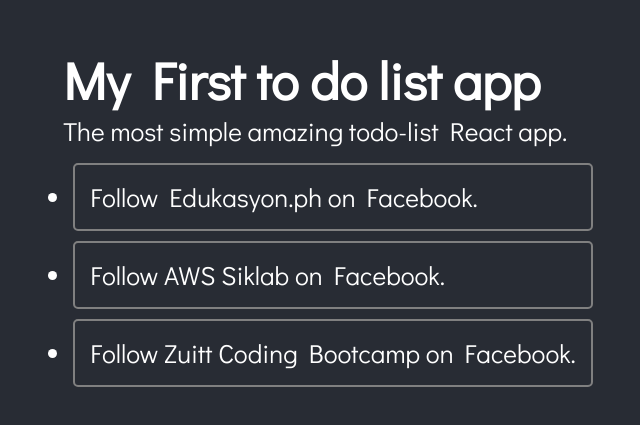
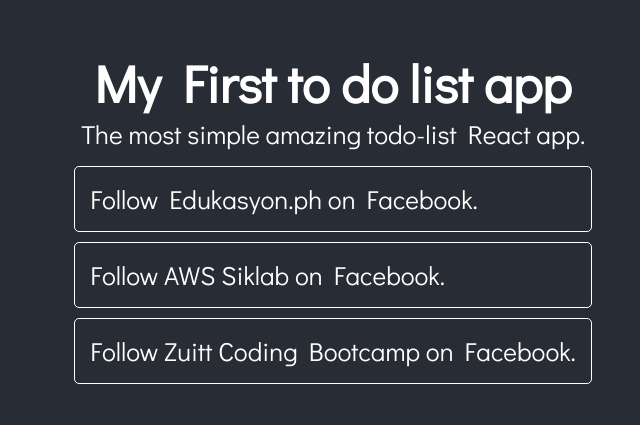
Before and after one commit to AceBurgundy/FCB-React-AWS, a React app: page / in a window 1280 px wide. Shown: the part 179-604 px from the top of the page, without its empty margins (307-947 px from the left). Built offline with nearby package versions, Linux system fonts and the light colour scheme.

Commit message:
New Function for List

```diff
--- a/src/index.css
+++ b/src/index.css
@@ -5,8 +5,16 @@
   padding: 0;
   margin: 0;
   box-sizing: border-box;
-  align-items: center;
-  justify-content: center;
+}
+
+h1
+{
+    margin-left: 30px;
+}
+
+p
+{
+    margin-left: 17px;
 }
 
 body
@@ -27,12 +35,13 @@
 }
 
 ul {
+  list-style: none;
   width: 100%;
 }
 
 .tasks-item {
   margin: 10px;
-  border: 2px solid grey;
+  border: 1px solid white;
   padding: 15px;
   border-radius: 5px;
 }
--- a/src/index.js
+++ b/src/index.js
@@ -3,6 +3,17 @@
 import "./index.css";
 
 //My first component
+function Tasklist()
+{
+  return (
+    <ul>
+      <li className="tasks-item"> Follow Edukasyon.ph on Facebook. </li>
+      <li className="tasks-item"> Follow AWS Siklab on Facebook. </li>
+      <li className="tasks-item"> Follow Zuitt Coding Bootcamp on Facebook. </li>
+    </ul>
+  )
+}
+
 function App()
 {
   const paraStyle = {
@@ -15,11 +26,7 @@
       <header>
         <h1>My First to do list app</h1>
         <p style={paraStyle}>The most simple amazing todo-list React app.</p>
-          <ul>
-            <li className="tasks-item"> Follow Edukasyon.ph on Facebook. </li>
-            <li className="tasks-item"> Follow AWS Siklab on Facebook. </li>
-            <li className="tasks-item"> Follow Zuitt Coding Bootcamp on Facebook. </li>
-          </ul>
+        <Tasklist/>
        </header>
     </div>
   </div>
```
